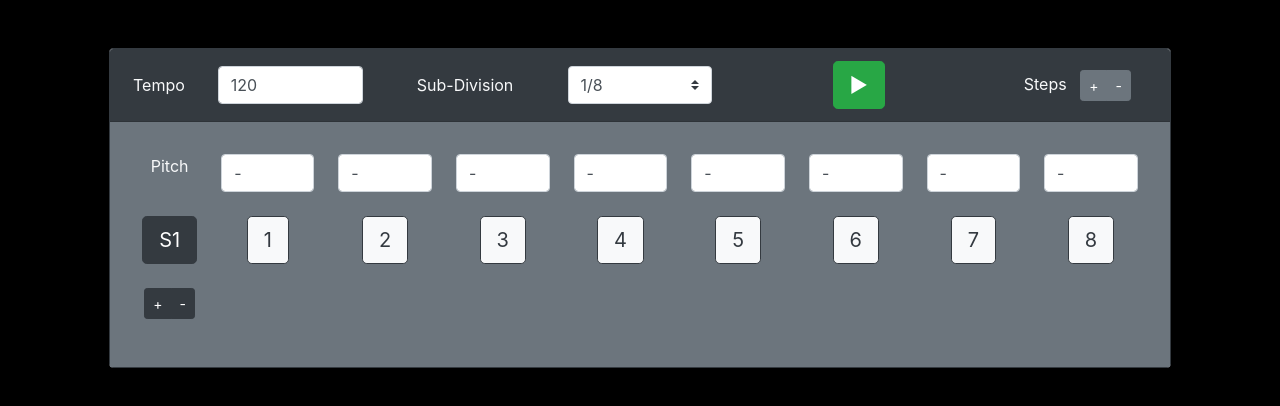
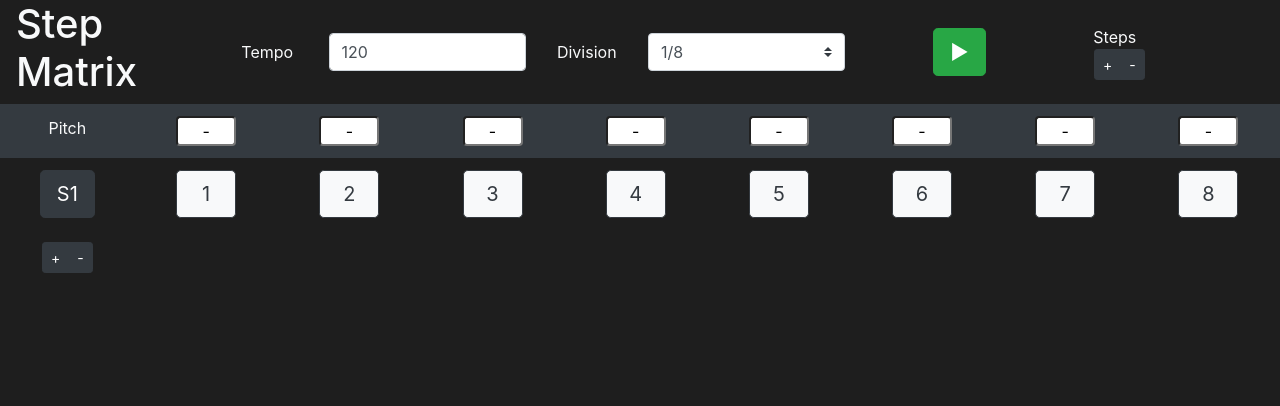
Before and after one commit to danstronoid/Step-Matrix, a plain HTML site: page index.html in a window 1280 px wide. Drawn offline with nearby package versions, Linux system fonts and the light colour scheme.

Commit message:
improved layout

```diff
--- a/css/styles.css
+++ b/css/styles.css
@@ -1,3 +1,11 @@
 body {
-    background-color: rgb(0, 0, 0) !important;
+    background-color: rgb(30, 30, 30) !important;
 }
+
+.step {
+    width: 60px !important;
+}
+
+.transport {
+    background-color: rgb(30, 30, 30) !important;
+}
--- a/index.html
+++ b/index.html
@@ -18,28 +18,28 @@
         <script src="sequencer.js" type="module"></script>
     </head>
 
-    <body>
-        <br>
-        <br>
-        <div class="row justify-content-center">
-            <div class="col-xl-10">
-                <div class="card text-center border-dark">
-                    <div class="card-header bg-dark">
+    <body class="p">
+        <div class="container-fluid px-0">
 
-                        <div class="row justify-content-center align-items-center">
-                            <div class="col-1" style="text-align: center">
+            <div class="row px-3 justify-content-left align-items-center text-center transport">
+
+                <div class="col-md-2 text-left">
+                    <h1 class="text-light">Step Matrix</h1>
+                </div>
+
+                <div class="col-md-1">
                     <span class="text-light">Tempo</span>
                 </div>
 
-                            <div class="col-2" style="text-align: left">
+                <div class="col-md-2 p-2">
                     <input type="number" class="form-control" min="60.0" max="240.00" value="120" name="tempo" id="tempo">
                 </div>
 
-                            <div class="col-2" style="text-align: center">
-                                <span class="text-light">Sub-Division</span>
+                <div class="col-md-1">
+                    <span class="text-light">Division</span>
                 </div>
 
-                            <div class="col-2" style="text-align: left">
+                <div class="col-md-2 p-2">
                     <select class="custom-select" id="subdivision">
                         <option value="1">1/4</option>
                         <option value="2" selected>1/8</option>
@@ -47,24 +47,22 @@
                     </select>
                 </div>
 
-                            <div class="col-3" style="text-align: center">
+                <div class="col-md-2 p-3">
                     <button type="button" id="play" class="btn btn-success btn-lg">►</button>
                 </div>
 
-                            <div class="col-2">
+                <div class="col-md-1 p-2">
                     <span class="text-light">Steps &nbsp;</span>
                     <div class="btn-group" role="group">
-                                    <button type="button" id="addStep" class="btn btn-secondary btn-sm">+</button>
-                                    <button type="button" id="rmStep" class="btn btn-secondary btn-sm">-</button>
+                        <button type="button" id="addStep" class="btn btn-dark btn-sm">+</button>
+                        <button type="button" id="rmStep" class="btn btn-dark btn-sm">-</button>
+                    </div>
                 </div>
             </div>
 
-                        </div>
 
-                    </div>
 
-                    <div class="card-body bg-secondary">
-
+            <div class="table-responsive-sm">
                 <table class="table table-borderless">
                     <thead style="text-align: center">
                         <tr>
@@ -72,28 +70,28 @@
                     </thead>
                     <tbody style="text-align: center">
 
-                                <tr id="notes0">
+                        <tr id="notes0" class="align-items-center bg-dark">
                             <td><span class="text-light">Pitch</span></td>
-                                    <td><input type="text" size="3" class="form-control" value="-" id="n0"></td>
-                                    <td><input type="text" size="3" class="form-control" value="-" id="n1"></td>
-                                    <td><input type="text" size="3" class="form-control" value="-" id="n2"></td>
-                                    <td><input type="text" size="3" class="form-control" value="-" id="n3"></td>
-                                    <td><input type="text" size="3" class="form-control" value="-" id="n4"></td>
-                                    <td><input type="text" size="3" class="form-control" value="-" id="n5"></td>
-                                    <td><input type="text" size="3" class="form-control" value="-" id="n6"></td>
-                                    <td><input type="text" size="3" class="form-control" value="-" id="n7"></td>
+                            <td><input type="text" class="text-center rounded step" value="-" id="n0"></td>
+                            <td><input type="text" class="text-center rounded step" value="-" id="n1"></td>
+                            <td><input type="text" class="text-center rounded step" value="-" id="n2"></td>
+                            <td><input type="text" class="text-center rounded step" value="-" id="n3"></td>
+                            <td><input type="text" class="text-center rounded step" value="-" id="n4"></td>
+                            <td><input type="text" class="text-center rounded step" value="-" id="n5"></td>
+                            <td><input type="text" class="text-center rounded step" value="-" id="n6"></td>
+                            <td><input type="text" class="text-center rounded step" value="-" id="n7"></td>
                         </tr>
 
                         <tr id="track0">
-                                    <td><button type="button" id="controls" class="btn btn-dark btn-lg" data-toggle="modal" data-target="#parameters0">S1</button></td>
-                                    <td><button type="button" data-toggle="button" id="b0" class="btn btn-light btn-outline-dark btn-lg" aria-pressed="false">1</button></td>
-                                    <td><button type="button" data-toggle="button" id="b1" class="btn btn-light btn-outline-dark btn-lg" aria-pressed="false">2</button></td>
-                                    <td><button type="button" data-toggle="button" id="b2" class="btn btn-light btn-outline-dark btn-lg" aria-pressed="false">3</button></td>
-                                    <td><button type="button" data-toggle="button" id="b3" class="btn btn-light btn-outline-dark btn-lg" aria-pressed="false">4</button></td>
-                                    <td><button type="button" data-toggle="button" id="b4" class="btn btn-light btn-outline-dark btn-lg" aria-pressed="false">5</button></td>
-                                    <td><button type="button" data-toggle="button" id="b5" class="btn btn-light btn-outline-dark btn-lg" aria-pressed="false">6</button></td>
-                                    <td><button type="button" data-toggle="button" id="b6" class="btn btn-light btn-outline-dark btn-lg" aria-pressed="false">7</button></td>
-                                    <td><button type="button" data-toggle="button" id="b7" class="btn btn-light btn-outline-dark btn-lg" aria-pressed="false">8</button></td>
+                            <td><button type="button" id="controls" class="btn btn-dark btn-lg custom-button" data-toggle="modal" data-target="#parameters0">S1</button></td>
+                            <td><button type="button" data-toggle="button" id="b0" class="btn btn-light btn-outline-dark btn-lg step" aria-pressed="false">1</button></td>
+                            <td><button type="button" data-toggle="button" id="b1" class="btn btn-light btn-outline-dark btn-lg step" aria-pressed="false">2</button></td>
+                            <td><button type="button" data-toggle="button" id="b2" class="btn btn-light btn-outline-dark btn-lg step" aria-pressed="false">3</button></td>
+                            <td><button type="button" data-toggle="button" id="b3" class="btn btn-light btn-outline-dark btn-lg step" aria-pressed="false">4</button></td>
+                            <td><button type="button" data-toggle="button" id="b4" class="btn btn-light btn-outline-dark btn-lg step" aria-pressed="false">5</button></td>
+                            <td><button type="button" data-toggle="button" id="b5" class="btn btn-light btn-outline-dark btn-lg step" aria-pressed="false">6</button></td>
+                            <td><button type="button" data-toggle="button" id="b6" class="btn btn-light btn-outline-dark btn-lg step" aria-pressed="false">7</button></td>
+                            <td><button type="button" data-toggle="button" id="b7" class="btn btn-light btn-outline-dark btn-lg step" aria-pressed="false">8</button></td>
                         </tr>
 
                     </tbody>
@@ -110,14 +108,14 @@
                 </table>
 
             </div>
-                </div>
-            </div>
+
+
         </div>
 
         <!-- Control Modals -->
         <div class="modal fade" id="parameters0" tabindex="-1" role="dialog">
             <div class="modal-dialog" role="document">
-                <div class="modal-content">
+                <div class="modal-content bg-dark text-light">
                     <div class="modal-header">
                         <h5 class="modal-title" id="parametersLabel">Source 1 Controls</h5>
                         <button type="button" class="close" data-dismiss="modal" aria-label="Close">
--- a/sequencer.js
+++ b/sequencer.js
@@ -71,9 +71,9 @@ function scheduleNote(beat, time) {
             }
             source.play(time);
 
-            $('#track' + i).find('#b' + beat).attr('class', 'btn btn-danger btn-lg active');
+            $('#track' + i).find('#b' + beat).attr('class', 'btn btn-danger btn-lg step active');
             setTimeout( () => {
-                $('#track' + i).find('#b' + beat).attr('class', 'btn btn-light btn-outline-dark btn-lg active');
+                $('#track' + i).find('#b' + beat).attr('class', 'btn btn-light btn-outline-dark btn-lg step active');
             }, 200);
         } else {
             /* $('#track' + i).find('#b' + beat).attr('class', 'btn btn-light btn-outline-danger btn-lg');
@@ -116,7 +116,7 @@ function setup() {
 
             for (let i = 0; i <= stepCount; ++i) {
                 $('#notes' + sourceCount).find('#n' + i).val('-');
-                $('#track' + sourceCount).find('#b' + i).attr('class', 'btn btn-light btn-outline-dark btn-lg');
+                $('#track' + sourceCount).find('#b' + i).attr('class', 'btn btn-light btn-outline-dark btn-lg step');
             }
         }
     });
@@ -138,7 +138,7 @@ function setup() {
 
             // create a new step for each source
             for (let i = 0; i <= sourceCount; ++i) {
-                let cloneB = $('#b0').clone().attr('id', 'b' + stepCount).attr('class', 'btn btn-light btn-outline-dark btn-lg').text(stepCount + 1);
+                let cloneB = $('#b0').clone().attr('id', 'b' + stepCount).attr('class', 'btn btn-light btn-outline-dark btn-lg step').text(stepCount + 1);
                 let newB = $('<td></td>').html(cloneB);
                 $('#track' + i).append(newB);
 
```
Also changed, not shown: css/slider.css (+12 -12 lines). Lines whose indentation alone changed are shown as unchanged.
